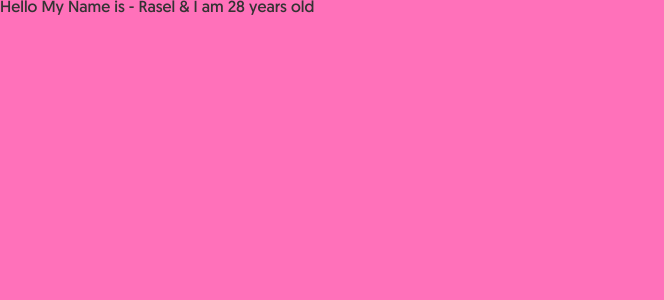
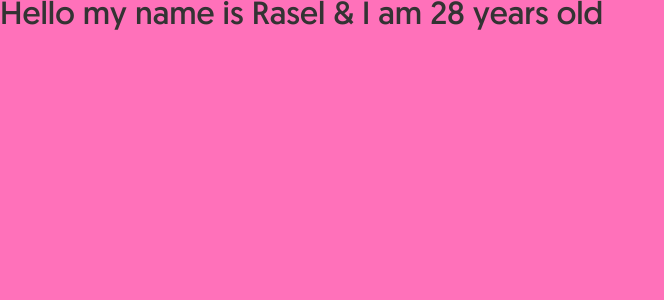
Before and after one commit to Rasel-Mahmud/React_Projects, a React (Create React App) app in the folder ice-cream/: page /menu-items/1 in a window 1280 px wide. Shown: the top 300 px of the page, without its empty margins (0-664 px from the left). Built offline with nearby package versions, Linux system fonts and the light colour scheme; the HTML template or start-up script is replaced by a standard one.

Commit message:
useContext practice

```diff
--- a/ice-cream/src/contextAPI/ComponentE.js
+++ b/ice-cream/src/contextAPI/ComponentE.js
@@ -1,24 +1,15 @@
-import React from 'react';
+import React, { useContext } from 'react';
 import { userContext, ageContext } from './ComponentA';
 
 const ComponentE = () => {
+  const name = useContext(userContext);
+  const age = useContext(ageContext);
+
   return (
     <div className="compo-e">
-      <userContext.Consumer>
-        {user => {
-          return (
-            <ageContext.Consumer>
-              {age => {
-                return (
-                  <div>
-                    Hello My Name is - {user} & I am {age} years old
-                  </div>
-                );
-              }}
-            </ageContext.Consumer>
-          );
-        }}
-      </userContext.Consumer>
+      <h1>
+        Hello my name is {name} & I am {age} years old
+      </h1>
     </div>
   );
 };
```
